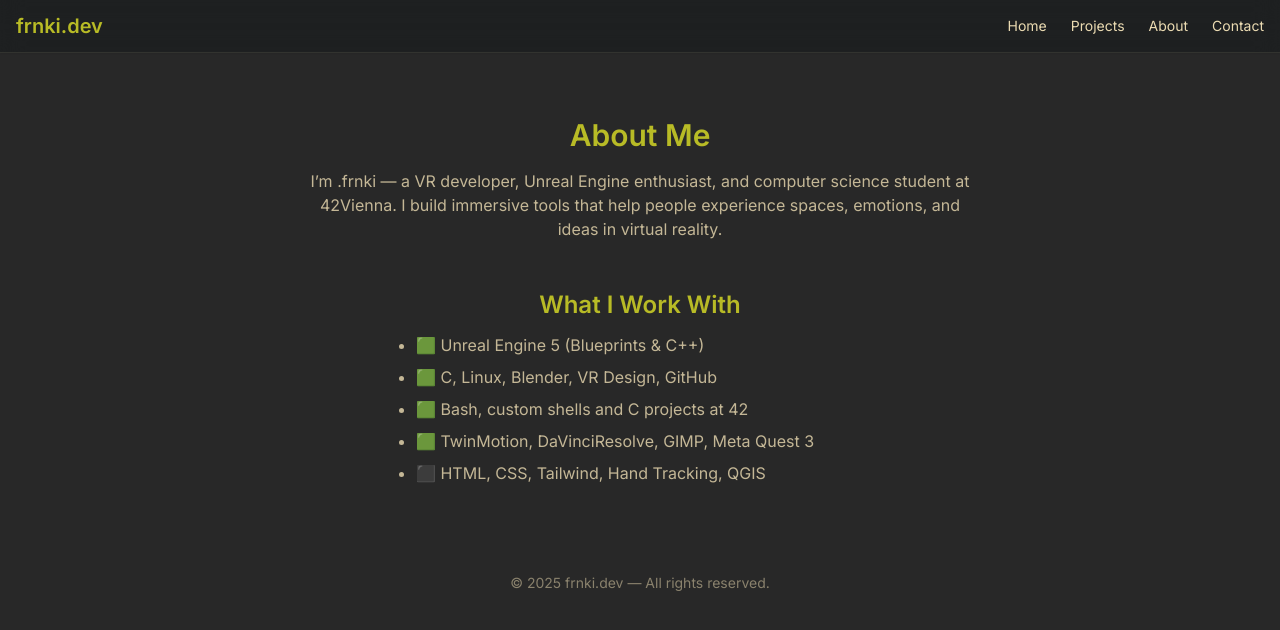
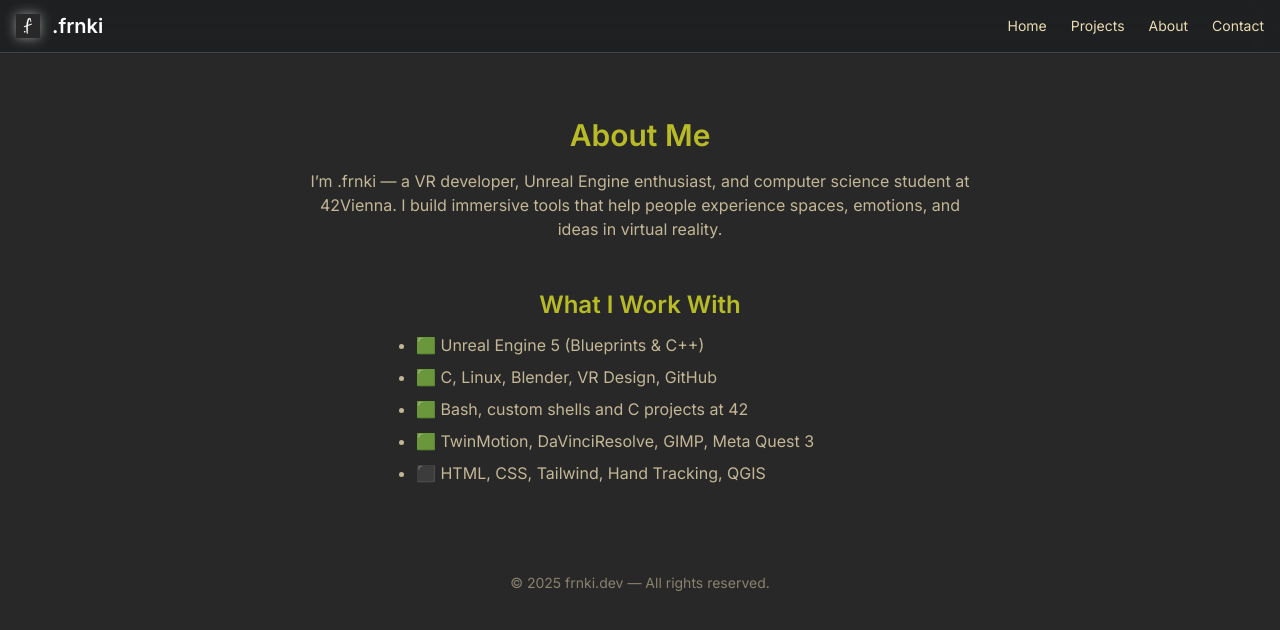
Before and after one commit to frnki42/frnki.dev, a plain HTML site: page about.html in a window 1280 px wide. Drawn offline with nearby package versions, Linux system fonts and the light colour scheme.

Commit message:
adjusted about.html to match the new style implementation

```diff
--- a/about.html
+++ b/about.html
@@ -1,4 +1,3 @@
-<!-- about.html -->
 <!DOCTYPE html>
 <html lang="en">
 <head>
@@ -9,7 +8,7 @@
   <link rel="icon" type="image/svg+xml" href="/favicon.svg" />
   <link rel="shortcut icon" href="/favicon.ico" />
   <script defer data-domain="frnki.dev" src="https://plausible.io/js/script.outbound-links.js"></script>
-  <script>window.plausible = window.plausible || function() { (window.plausible.q = window.plausible.q || []).push(arguments) }</script>
+  <script>window.plausible = window.plausible || function () { (window.plausible.q = window.plausible.q || []).push(arguments) }</script>
   <script src="https://cdn.tailwindcss.com"></script>
   <script>
     tailwind.config = {
@@ -21,6 +20,9 @@
             green: '#b8bb26',
             aqua: '#8ec07c',
             purple: '#d3869b',
+            text: '#ffffff',
+            sub: '#cccccc',
+            border: '#444444',
           },
           fontFamily: {
             sans: ['Inter', 'sans-serif'],
@@ -41,9 +43,12 @@
 </head>
 <body class="bg-bg text-fg font-sans">
   <!-- Navbar -->
-  <nav class="sticky top-0 z-50 bg-[#1d2021]/90 backdrop-blur-md border-b border-fg/10 shadow-sm">
+  <nav class="sticky top-0 z-50 bg-[#1d2021]/90 backdrop-blur-md border-b border-border shadow-sm">
     <div class="max-w-7xl mx-auto px-4 py-3 flex justify-between items-center">
-      <a href="index.html" class="text-green text-xl font-bold">frnki.dev</a>
+      <a href="index.html" class="flex items-center gap-3">
+        <img src="favicon-96x96.png" alt=".frnki logo" class="h-6 w-6 drop-shadow-[0_0_6px_rgba(255,255,255,0.5)]" />
+        <span class="text-text text-xl font-bold hover:text-green transition">.frnki</span>
+      </a>
       <ul class="flex gap-6 text-sm font-medium">
         <li><a href="index.html" class="text-fg hover:text-green transition">Home</a></li>
         <li><a href="projects.html" class="text-fg hover:text-green transition">Projects</a></li>
@@ -86,7 +91,6 @@
         }
       });
     }, { threshold: 0.1 });
-
     document.querySelectorAll('.fade-target').forEach(el => observer.observe(el));
   </script>
 </body>
```
